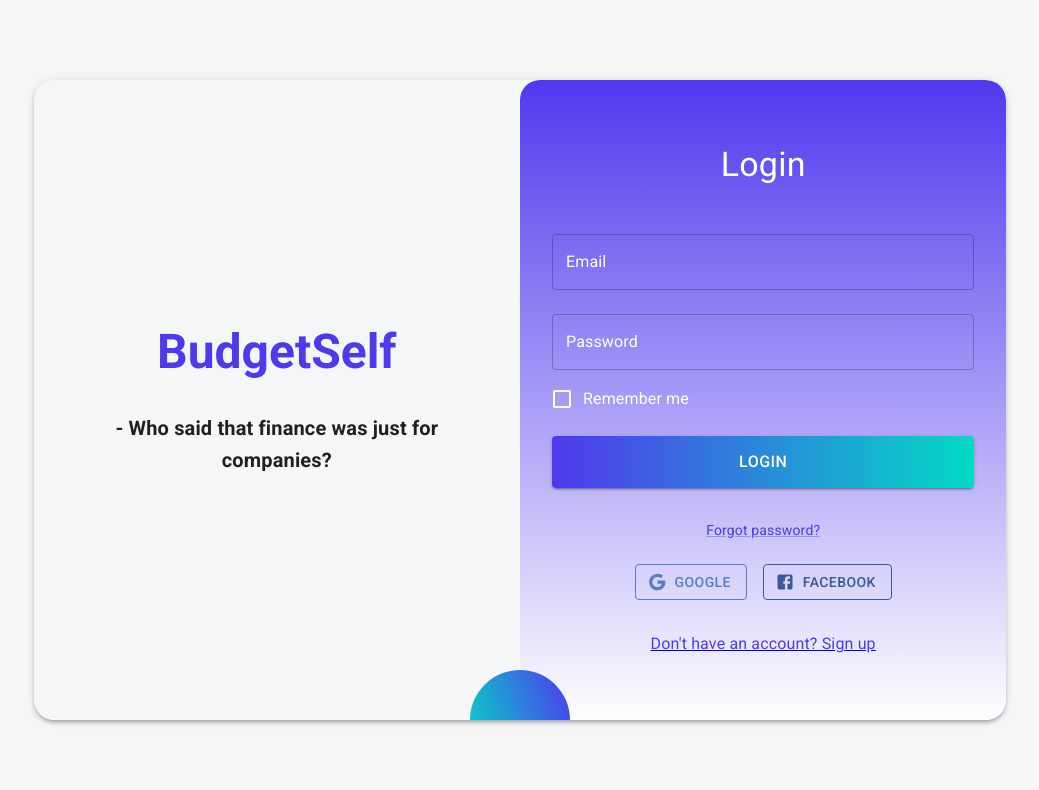
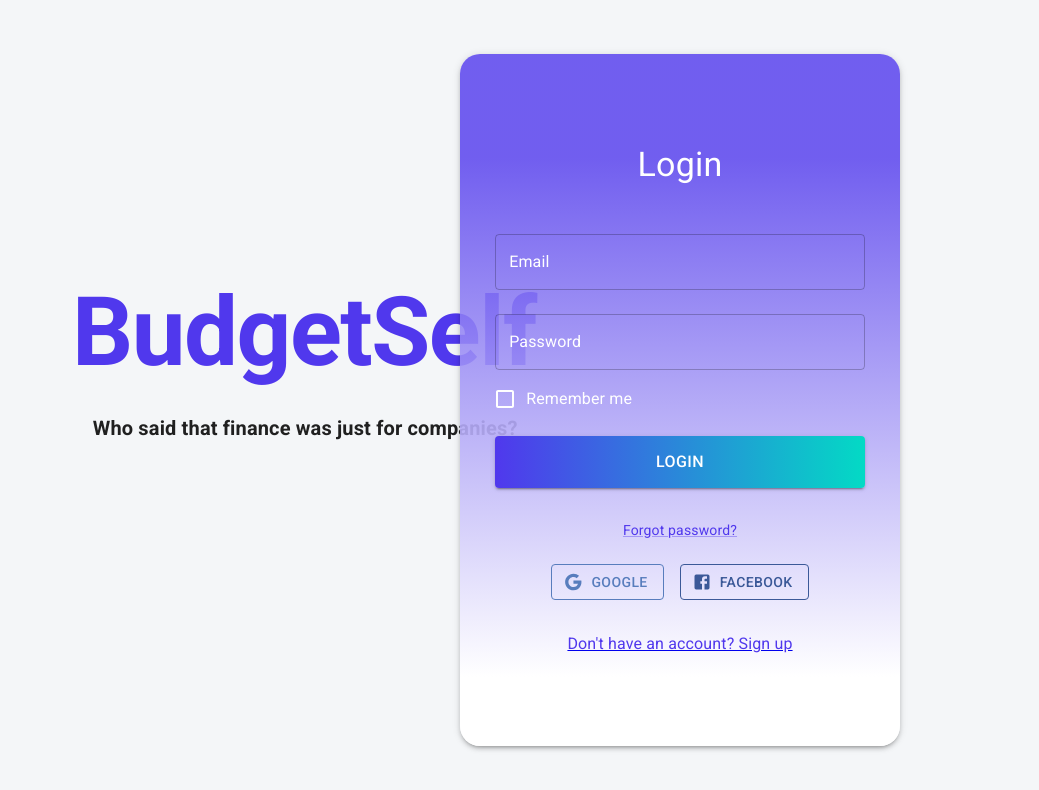
Before and after one commit to alvarosantiagolopez/BudgetSelf, a React (Vite) app: page /auth/login in a window 1280 px wide. Shown: the top 790 px of the page, without its empty margins (120-1159 px from the left). Built offline with nearby package versions, Linux system fonts and the light colour scheme.

Commit message:
login design v2

```diff
--- a/package.json
+++ b/package.json
@@ -6,7 +6,8 @@
   "scripts": {
     "dev": "vite",
     "build": "vite build",
-    "preview": "vite preview"
+    "preview": "vite preview",
+    "start": "PORT=3000 react-scripts start"
   },
   "dependencies": {
     "@emotion/react": "^11.13.0",
--- a/src/auth/layout/AuthLayout.jsx
+++ b/src/auth/layout/AuthLayout.jsx
@@ -2,7 +2,6 @@ import { Box, Typography } from "@mui/material";
 
 export const AuthLayout = ({ children, title = '' }) => {
     return (
-
         <Box
             sx={{
                 display: 'flex',
@@ -10,64 +9,64 @@ export const AuthLayout = ({ children, title = '' }) => {
                 justifyContent: 'center',
                 alignItems: 'center',
                 backgroundColor: '#f4f6f8',
-                padding: '2rem',
+                position: 'relative',
             }}
         >
+            {/* BudgetSelf desktop */}
             <Box
                 sx={{
-                    display: 'flex',
-                    flexDirection: 'row',
-                    alignItems: 'center',
-                    width: '80%',
-                    maxWidth: '1000px',
-                    boxShadow: 3,
-                    borderRadius: '20px',
-                    overflow: 'hidden',
+                    position: 'absolute',
+                    top: '45%',
+                    left: '15%',
+                    textAlign: 'left',
+                    display: { xs: 'none', md: 'block' },
+                    transform: 'translateY(-50%)',
                 }}
             >
-                {/* Welcome */}
-                <Box
-                    sx={{
-                        width: '50%',
-                        padding: '2rem',
-                        textAlign: 'center',
-                        display: { xs: 'none', md: 'block' },
-                        backgroundColor: '#f4f6f8',
-                    }}
-                >
-                    <Typography variant="h3" component="h1" sx={{ color: 'primary.main', fontWeight: 'bold' }}>
+                <Typography variant="h1" component="h1" sx={{ color: 'primary.main', fontWeight: 'bold' }}>
                     BudgetSelf
                 </Typography>
 
-                    <Typography variant="h6" component="h6" fontWeight="300" marginTop="2rem">
-                        <Box component="span" sx={{ fontWeight: 'bold' }} >
-                            - Who said that finance was just for companies?
+                <Typography variant="h6" component="h6" fontWeight="300" marginTop="1.5rem" marginLeft="1.3rem">
+                    <Box component="span" sx={{ fontWeight: 'bold' }}>
+                        Who said that finance was just for companies?
                     </Box>
                 </Typography>
             </Box>
 
-                {/* Login form */}
+            {/* Login Form with BudgetSelf for mobile */}
             <Box
                 sx={{
-                        width: { xs: '100%', md: '50%' },
+                    width: { xs: '100%', md: 'auto' },
+                    padding: '5.6rem 2.2rem',
+                    maxWidth: { xs: '100%', md: '440px' },
+                    background: 'linear-gradient(540deg, rgba(80, 56, 237, 0.8) 15%, #FFFFFF 90%)',
+                    borderRadius: { xs: 0, md: '20px' },
+                    position: 'relative',
+                    boxShadow: { xs: 'none', md: 3 },
+                    marginLeft: { md: '25%' },
+                    '@media (max-width: 600px)': {
+                        top: 0,
                         padding: '4rem 2rem',
-                        background: 'linear-gradient(540deg, #5038ED, #FFFFFF)',
-                        borderRadius: '20px',
-                        position: 'relative',
+                        height: '100vh',
+                        display: 'flex',
+                        flexDirection: 'column',
+                    },
                 }}
             >
-                    {/* Circle */}
+                {/* BudgetSelf mobile */}
                 <Box
                     sx={{
-                            position: 'absolute',
-                            bottom: '-50px',
-                            left: '-50px',
-                            width: '100px',
-                            height: '100px',
-                            borderRadius: '50%',
-                            background: 'linear-gradient(250deg, #5038ED, #03DAC5)',
+                        display: { xs: 'block', md: 'none' },
+                        textAlign: 'center',
+                        width: '100%',
+                        marginBottom: '2rem',
                     }}
-                    />
+                >
+                    <Typography variant="h4" component="h1" sx={{ color: '#FFFFFF', fontWeight: 'bold' }}>
+                        BudgetSelf
+                    </Typography>
+                </Box>
 
                 <Typography
                     variant="h4"
@@ -75,6 +74,14 @@ export const AuthLayout = ({ children, title = '' }) => {
                     marginBottom="2rem"
                     textAlign="center"
                     color="#FFFFFF"
+                    sx={{
+                        '@media (max-width: 600px)': {
+                            marginBottom: '0.1rem',
+                            marginLeft: '0.5rem',
+                            textAlign: 'left', // Alineación a la izquierda en móvil
+                            fontSize: '1.5rem', // Reducir el tamaño de la fuente en móviles
+                        },
+                    }}
                 >
                     {title}
                 </Typography>
@@ -83,6 +90,5 @@ export const AuthLayout = ({ children, title = '' }) => {
 
             </Box>
         </Box>
-        </Box>
     );
 };
--- a/src/components/NavBar.jsx
+++ b/src/components/NavBar.jsx
@@ -23,7 +23,7 @@ export const NavBar = () => {
             <AppBar
                 position='fixed'
                 sx={{
-                    padding: '0rem 3rem',
+                    padding: '0rem 2rem',
                     zIndex: 1201, // Asegura que la AppBar esté por encima del Drawer
                 }}
             >
--- a/vite.config.js
+++ b/vite.config.js
@@ -6,6 +6,6 @@ export default defineConfig({
   plugins: [react()],
   server: {
     host: '0.0.0.0', // Esto permite que Vite escuche en todas las interfaces de red
-    port: 5173, // El puerto que estás utilizando
+    port: 3000, // El puerto que estás utilizando
   },
 })
```
Lines whose indentation alone changed are shown as unchanged.
